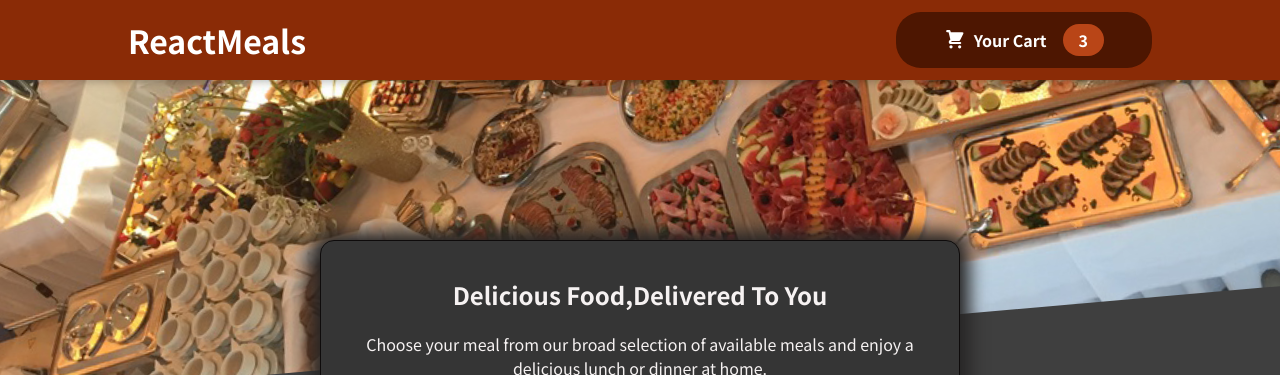
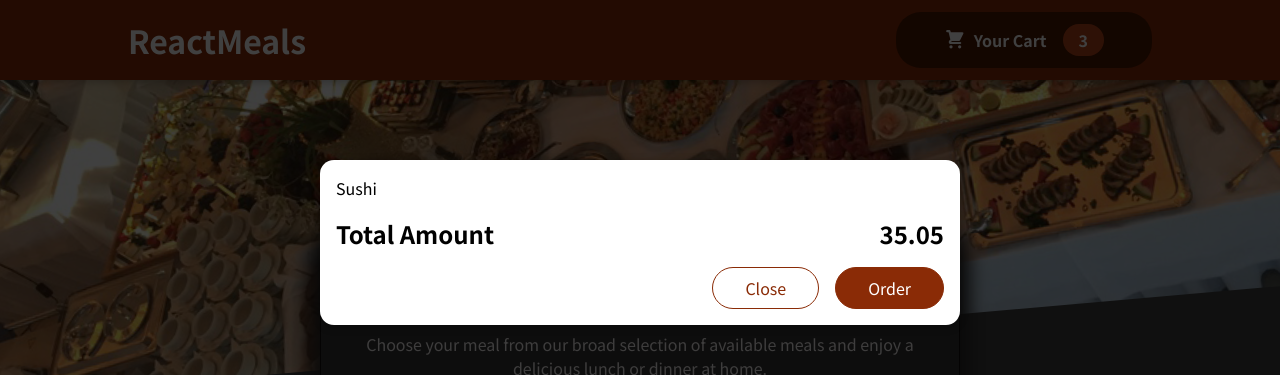
Before and after one commit to shilpadey/Foodorder-app, a React (Create React App) app: page / in a window 1280 px wide. Shown: the top 375 px of the page. Built offline with nearby package versions, Linux system fonts and the light colour scheme.

Commit message:
created a portal for cart

```diff
--- a/public/index.html
+++ b/public/index.html
@@ -28,6 +28,7 @@
   </head>
   <body>
     <noscript>You need to enable JavaScript to run this app.</noscript>
+    <div id="overlays"></div>
     <div id="root"></div>
     <!--
       This HTML file is a template.
--- a/src/App.js
+++ b/src/App.js
@@ -1,4 +1,5 @@
 import React from "react";
+import Cart from "./components/Cart/Cart";
 import Header from "./components/Layout/Header";
 import Meals from "./components/Meals/Meals";
 
@@ -7,6 +8,7 @@
 
   return (
     <div>
+      <Cart />
       <Header />
       <main>
         <Meals />
--- /dev/null
+++ b/src/components/Cart/Cart.js
@@ -0,0 +1,27 @@
+import CartModal from '../UI/Modal';
+import classes from './Cart.module.css';
+
+const Cart = () => {
+    const cartItem = (
+        <ul className={classes['cart-items']}>
+            {[{id: 'c1', name: 'Sushi', amount: 2, price: 12.99}].map((item) => (
+                <li>{item.name}</li>
+            ))}
+        </ul>
+    )
+    return (
+        <CartModal>
+            {cartItem}
+            <div className={classes.total}>
+                <span>Total Amount</span>
+                <span>35.05</span>
+            </div>
+            <div className={classes.actions}>
+                <button className={classes['button--alt']}>Close</button>
+                <button className={classes.button}>Order</button>
+            </div>
+        </CartModal>
+    );
+};
+
+export default Cart;
--- a/src/components/Meals/DummyMeal.js
+++ b/src/components/Meals/DummyMeal.js
@@ -9,25 +9,25 @@
         id: 'm1',
         fooditem: 'Sushi',
         description: 'Finest fish and veggies',
-        amount: 22.99
+        price: 22.99
     },
     {
         id: 'm2',
         fooditem: 'Schnitzel',
         description: 'A german speciality!',
-        amount:16.50
+        price:16.50
     },
     {
         id: 'm3',
         fooditem: 'Barbecque Burger',
         description: 'American, raw, meaty',
-        amount: 12.99
+        price: 12.99
     },
     {
         id: 'm4',
         fooditem: 'Green Bowl',
         description: 'Healthy....green...',
-        amount:18.99
+        price:18.99
     },
   ];
 
@@ -37,7 +37,7 @@
             key = {meal.id}
             fooditem = {meal.fooditem}
             description = {meal.description}
-            amount = {meal.amount}
+            price = {meal.price}
        />
     ))
     return (
--- a/src/components/Meals/MealItem/MealItem.js
+++ b/src/components/Meals/MealItem/MealItem.js
@@ -2,7 +2,7 @@
 import MealItemForm from './MealItemForm';
 
 const MealItem = (props) => {
-    const price = `$${props.amount.toFixed(2)}`;
+    const price = `$${props.price.toFixed(2)}`;
     return (
         <li className={classes.meal}>
             <div>
--- a/src/components/Meals/MealItem/MealItemForm.js
+++ b/src/components/Meals/MealItem/MealItemForm.js
@@ -2,13 +2,13 @@
 import Input from '../../UI/Input';
 import classes from './MealItemForm.module.css';
 
-const MealItemForm = () => {
+const MealItemForm = (props) => {
     return (
         <form className={classes.form}>
             <Input
                 label="Amount"
                 input={{
-                        id:"amount",
+                    id:"amount" + props.id,
                     type:"number",
                     min: '1',
                     max: '5',
--- /dev/null
+++ b/src/components/UI/Modal.js
@@ -0,0 +1,36 @@
+import React from "react";
+import  ReactDOM  from "react-dom";
+import classes from './Modal.module.css';
+
+const Backdrop = (props) => {
+    return (
+        <div className={classes.backdrop}/>
+    )
+};
+
+const ModalOverlay = (props) => {
+    return (
+       <div className={classes.modal}>
+        <div className={classes.conten}>{props.children}</div>
+       </div>
+    );
+};
+
+const portalElement = document.getElementById('overlays');
+
+const CartModal = (props) => {
+    return (
+        <React.Fragment>
+            {ReactDOM.createPortal(
+                <Backdrop />,
+                portalElement
+            )}
+            {ReactDOM.createPortal(
+                <ModalOverlay>{props.children}</ModalOverlay>,
+                portalElement
+            )}
+        </React.Fragment>
+    );
+};
+
+export default CartModal
--- /dev/null
+++ b/src/components/UI/Modal.module.css
@@ -0,0 +1,40 @@
+.backdrop {
+    position: fixed;
+    top: 0;
+    left: 0;
+    width: 100%;
+    height: 100vh;
+    z-index: 20;
+    background-color: rgba(0, 0, 0, 0.75);
+  }
+
+  .modal {
+    position: fixed;
+    top: 20vh;
+    left: 5%;
+    width: 90%;
+    background-color: white;
+    padding: 1rem;
+    border-radius: 14px;
+    box-shadow: 0 2px 8px rgba(0, 0, 0, 0.25);
+    z-index: 30;
+    animation: slide-down 300ms ease-out forwards;
+  }
+
+  @media (min-width: 768px) {
+    .modal {
+      width: 40rem;
+      left: calc(50% - 20rem);
+    }
+  }
+
+  @keyframes slide-down {
+    from {
+      opacity: 0;
+      transform: translateY(-3rem);
+    }
+    to {
+      opacity: 1;
+      transform: translateY(0);
+    }
+  }
```
Also changed, not shown: 1 other file (tests, documents, lock files or other folders). Lines whose indentation alone changed are shown as unchanged.
